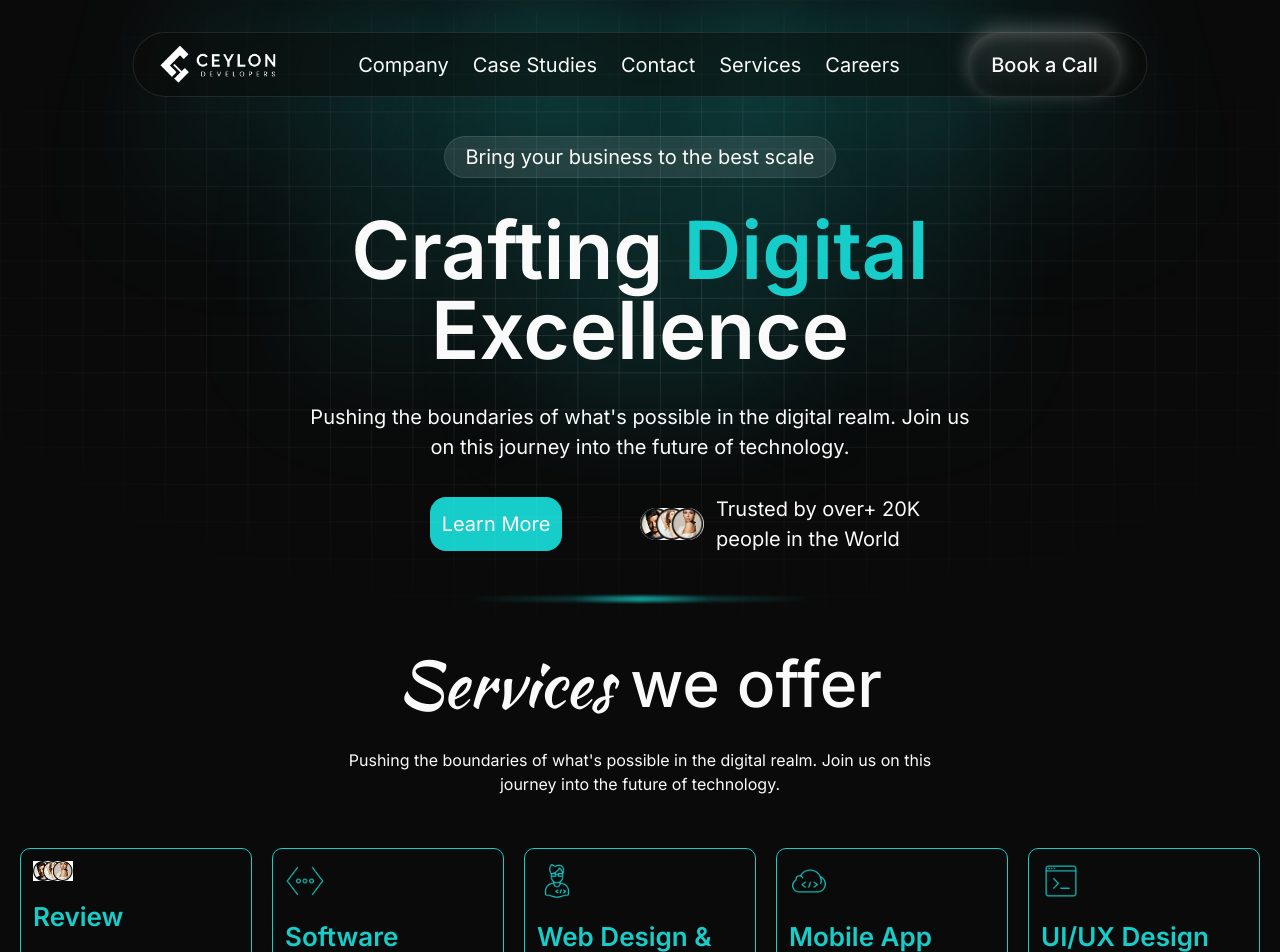
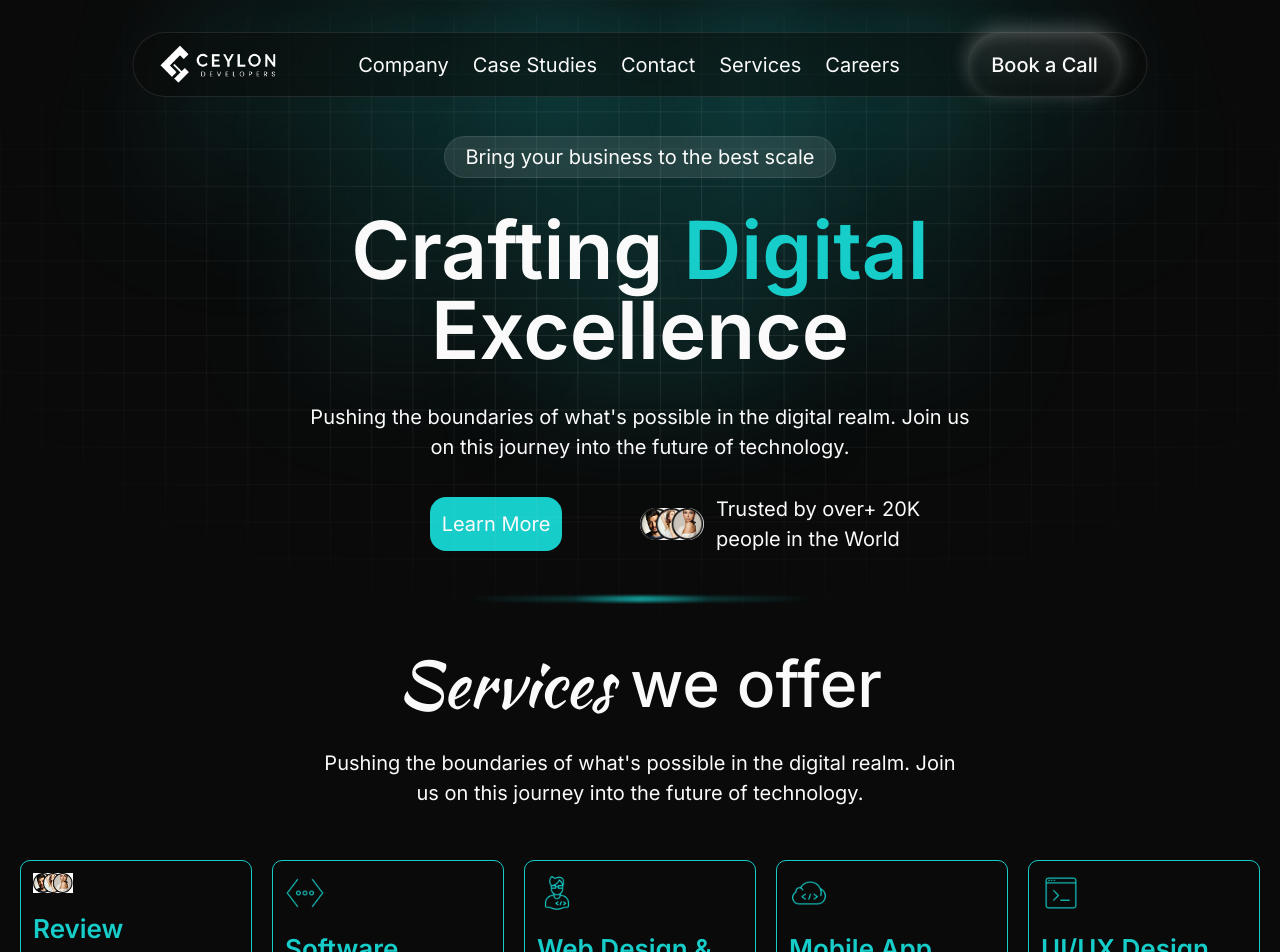
Before and after one commit to Roshen-Perera/ceylon-developers-portfolio, a Next.js app: page / in a window 1280 px wide. Shown: the top 952 px of the page. Built offline with nearby package versions, Linux system fonts and the light colour scheme.

Commit message:
Refactor Services component to improve semantic structure and consistency by importing P component and adjusting H2 properties

```diff
--- a/components/services.tsx
+++ b/components/services.tsx
@@ -1,19 +1,19 @@
 import React from 'react'
 import ServiceCarousel from './serviceCarousel';
-import { H2 } from './typography';
+import { H2, P } from './typography';
 
 const Services = () => {
   return (
     <>
       <div className="flex flex-col items-center justify-center mt-12">
-        <H2 className="text-7xl font-medium">
+        <H2 className="text-7xl font-medium  md:max-w-full max-w-sm">
           <span className="font-kaushan">Services</span> we offer{" "}
         </H2>
         <div className="mt-8 max-w-2xl flex items-center mx-auto px-4">
-          <p className="text-center">
+          <P className="text-center">
             Pushing the boundaries of what&apos;s possible in the digital realm.
             Join us on this journey into the future of technology.
-          </p>
+          </P>
         </div>
         <div className="mt-8">
           <ServiceCarousel />
```
